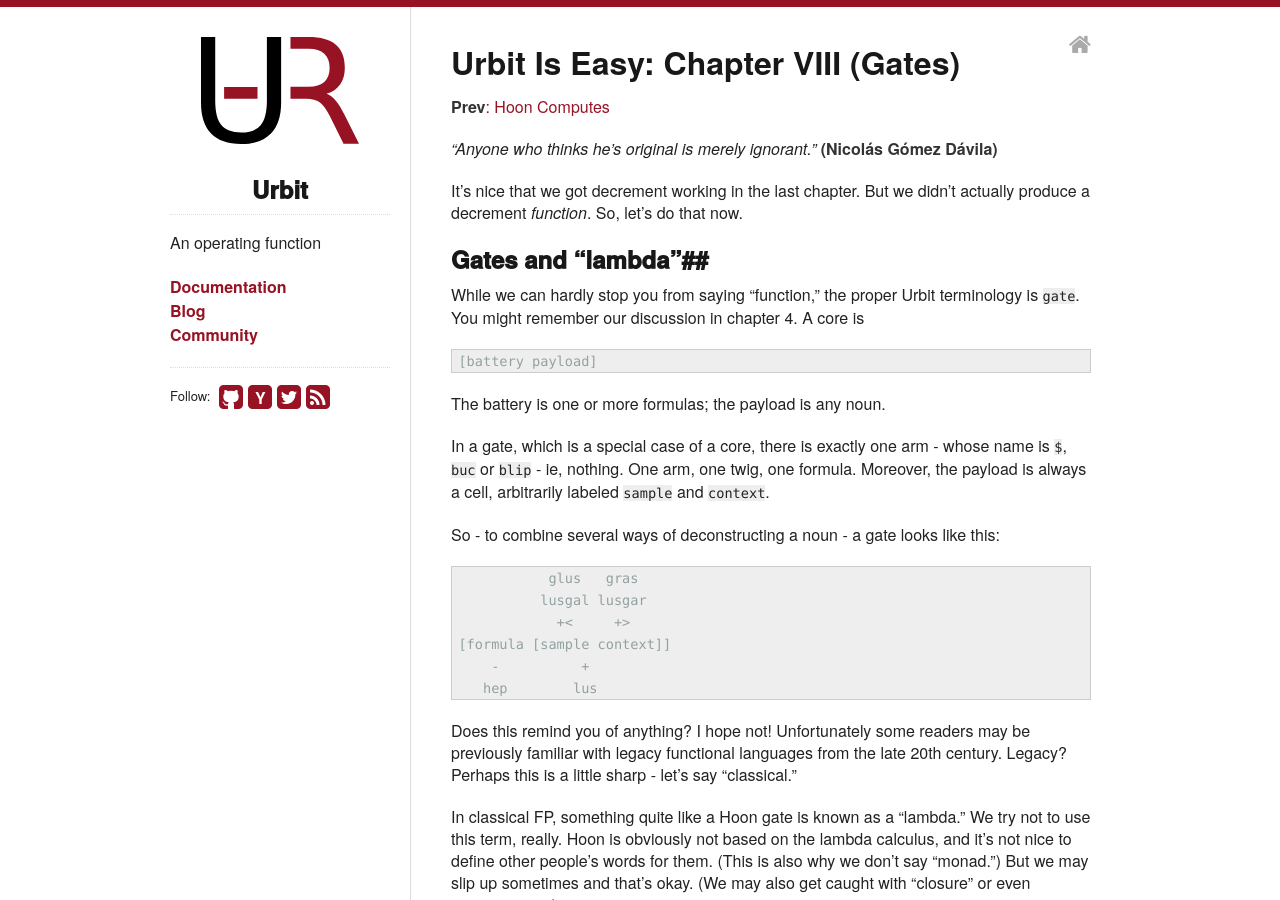
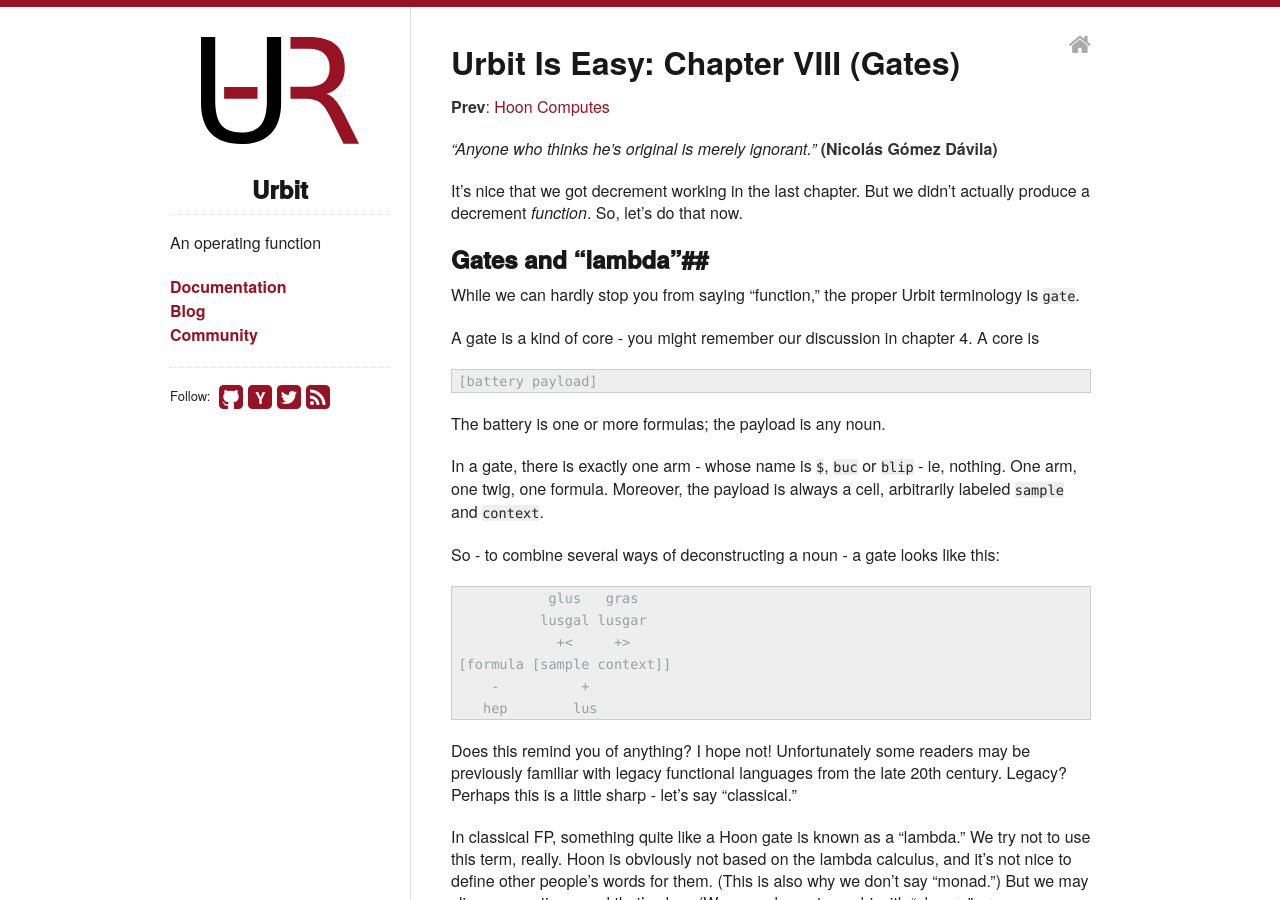
Before and after one commit to urbit/old-urbit.org, a Jekyll site: the page built from _posts/doc/2013-11-18-urbit-is-easy-ch8.markdown, in a window 1280 px wide and 900 px high. Built offline with Jekyll 4.4.1, drawn with Linux system fonts in a browser that asks for light colours.

Commit message:
Various fixes and improvements.

```diff
--- a/_posts/doc/2013-11-18-urbit-is-easy-ch8.markdown
+++ b/_posts/doc/2013-11-18-urbit-is-easy-ch8.markdown
@@ -16,17 +16,19 @@
 ##Gates and "lambda"##
 
 While we can hardly stop you from saying "function," the proper
-Urbit terminology is `gate`.  You might remember our discussion
-in chapter 4.  A core is
+Urbit terminology is `gate`.
+
+A gate is a kind of core - you might remember our discussion in
+chapter 4.  A core is
 
     [battery payload]
 
 The battery is one or more formulas; the payload is any noun.
 
-In a gate, which is a special case of a core, there is exactly
-one arm - whose name is `$`, `buc` or `blip` - ie, nothing.  One
-arm, one twig, one formula.  Moreover, the payload is always a
-cell, arbitrarily labeled `sample` and `context`.
+In a gate, there is exactly one arm - whose name is `$`, `buc` or
+`blip` - ie, nothing.  One arm, one twig, one formula.  Moreover,
+the payload is always a cell, arbitrarily labeled `sample` and
+`context`.
 
 So - to combine several ways of deconstructing a noun - a gate
 looks like this:
--- a/_posts/doc/2013-11-19-urbit-is-easy-ch10.markdown
+++ b/_posts/doc/2013-11-19-urbit-is-easy-ch10.markdown
@@ -8,7 +8,7 @@
 
 **(Carlyle)**
 
-[**Prev**: Tiles](urbit-is-easy-ch9.html)
+[**Prev**: Tiles](2013-11-19-urbit-is-easy-ch9.html)
 
 ##On type inference algorithms##
 
@@ -958,4 +958,4 @@
 In short: generic polymorphism is cool but wacky.  Leave it to
 the experts, please!
 
-[**Prev**: Tiles](urbit-is-easy-ch9.html)
+[**Prev**: Tiles](2013-11-19-urbit-is-easy-ch9.html)
```
